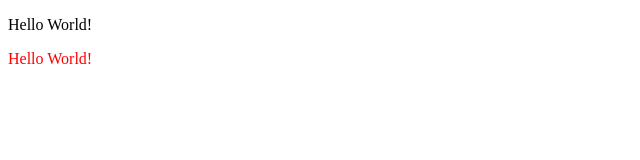
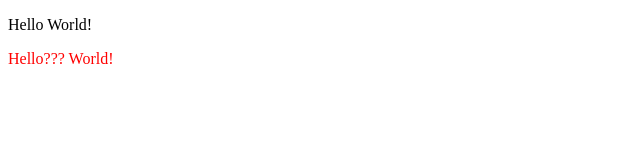
Before and after one commit to jamichiu/myProject, a plain HTML site: page index.html in a window 1280 px wide. Shown: the full height of the page, 0-640 px from the left. Drawn offline with Linux system fonts and the light colour scheme.

Commit message:
Update index.html
new

```diff
--- a/index.html
+++ b/index.html
@@ -5,6 +5,6 @@
 </head>
 <body>
 <p><font>Hello World!</font></p>
-<p><font color="red">Hello World!</font></p>
+<p><font color="red">Hello??? World!</font></p>
 </body>
 </html>
```
